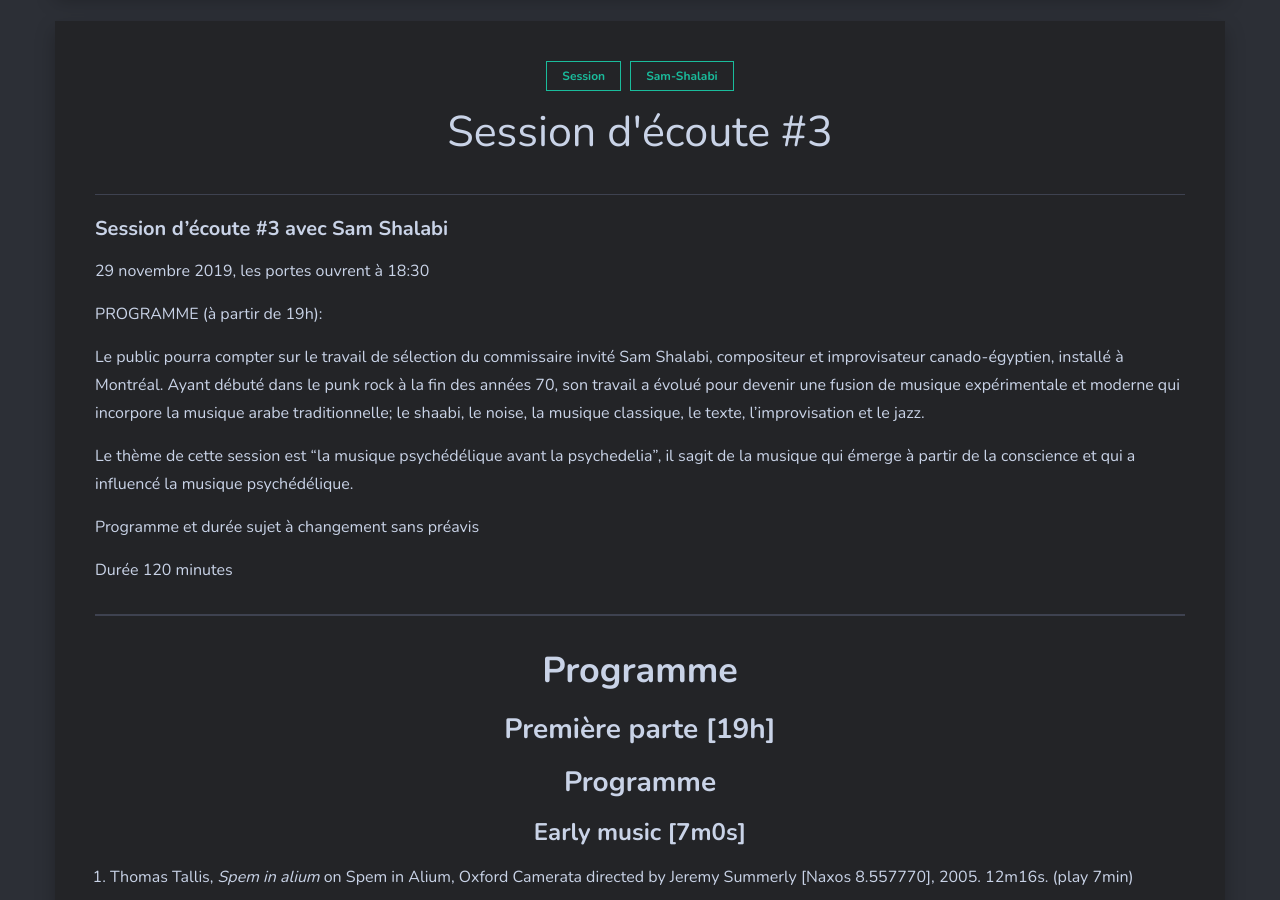
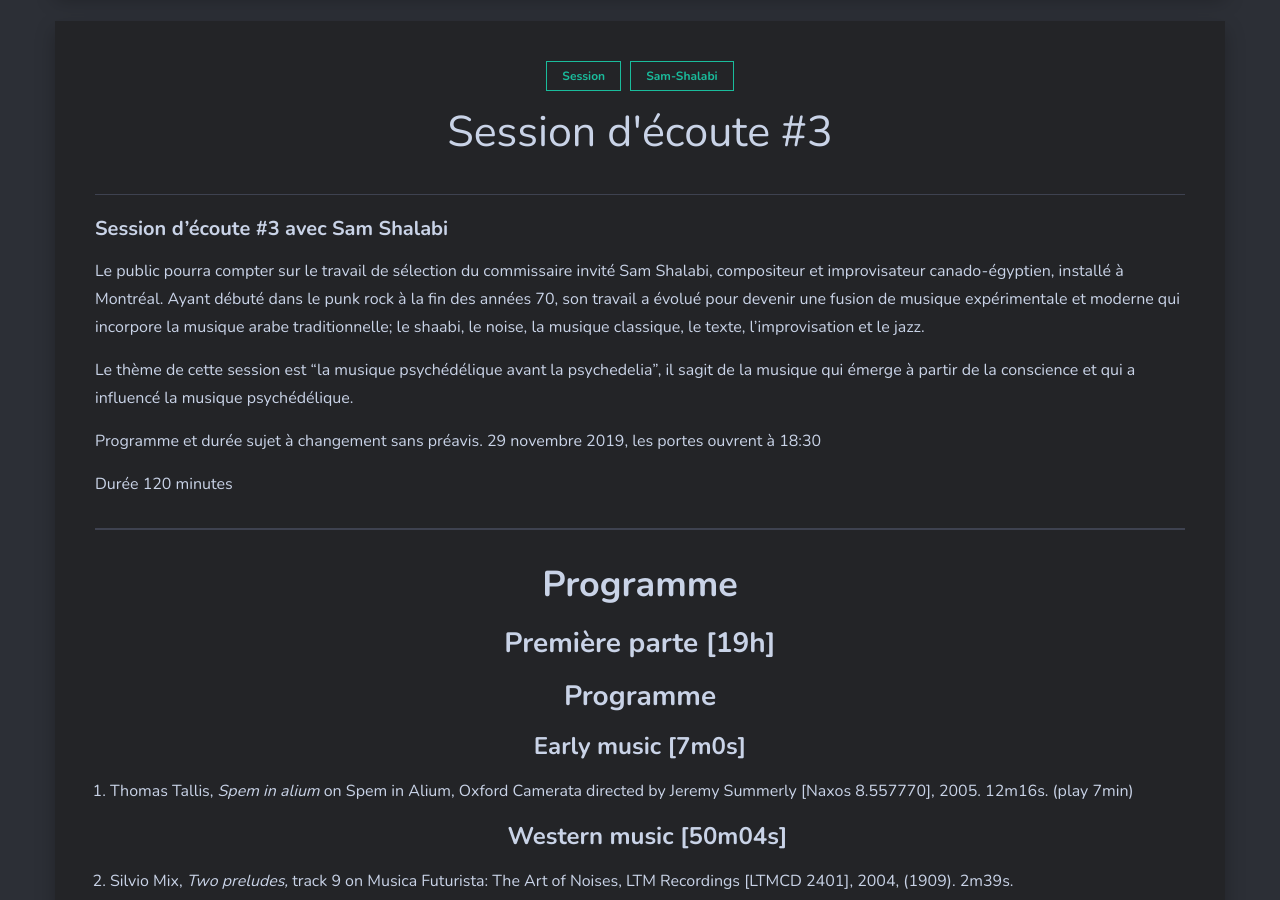
Before and after one commit to sessions-marteau/sessions-marteau-2.github.io, a Jekyll site: the page built from _posts/2019-11-29-session-3.md, in a window 1280 px wide and 900 px high, scrolled down 704 px. Built offline with Jekyll 4.4.1, drawn with Linux system fonts in a browser that asks for light colours; nearby versions of some CDN libraries.

Commit message:
Update 2019-11-29-session-3.md

```diff
--- a/_posts/2019-11-29-session-3.md
+++ b/_posts/2019-11-29-session-3.md
@@ -9,15 +9,12 @@ tags:
 
 #### Session d'écoute #3 avec Sam Shalabi
 
-29 novembre 2019, les portes ouvrent à 18:30
-
-PROGRAMME (à partir de 19h):
-
 Le public pourra compter sur le travail de sélection du commissaire invité Sam Shalabi, compositeur et improvisateur canado-égyptien, installé à Montréal. Ayant débuté dans le punk rock à la fin des années 70, son travail a évolué pour devenir une fusion de musique expérimentale et moderne qui incorpore la musique arabe traditionnelle; le shaabi, le noise, la musique classique, le texte, l'improvisation et le jazz.
 
 Le thème de cette session est "la musique psychédélique avant la psychedelia", il sagit de la musique qui émerge à partir de la conscience et qui a influencé la musique psychédélique.
 
-Programme et durée sujet à changement sans préavis
+Programme et durée sujet à changement sans préavis.
+29 novembre 2019, les portes ouvrent à 18:30
 
 Durée 120 minutes
 
```
